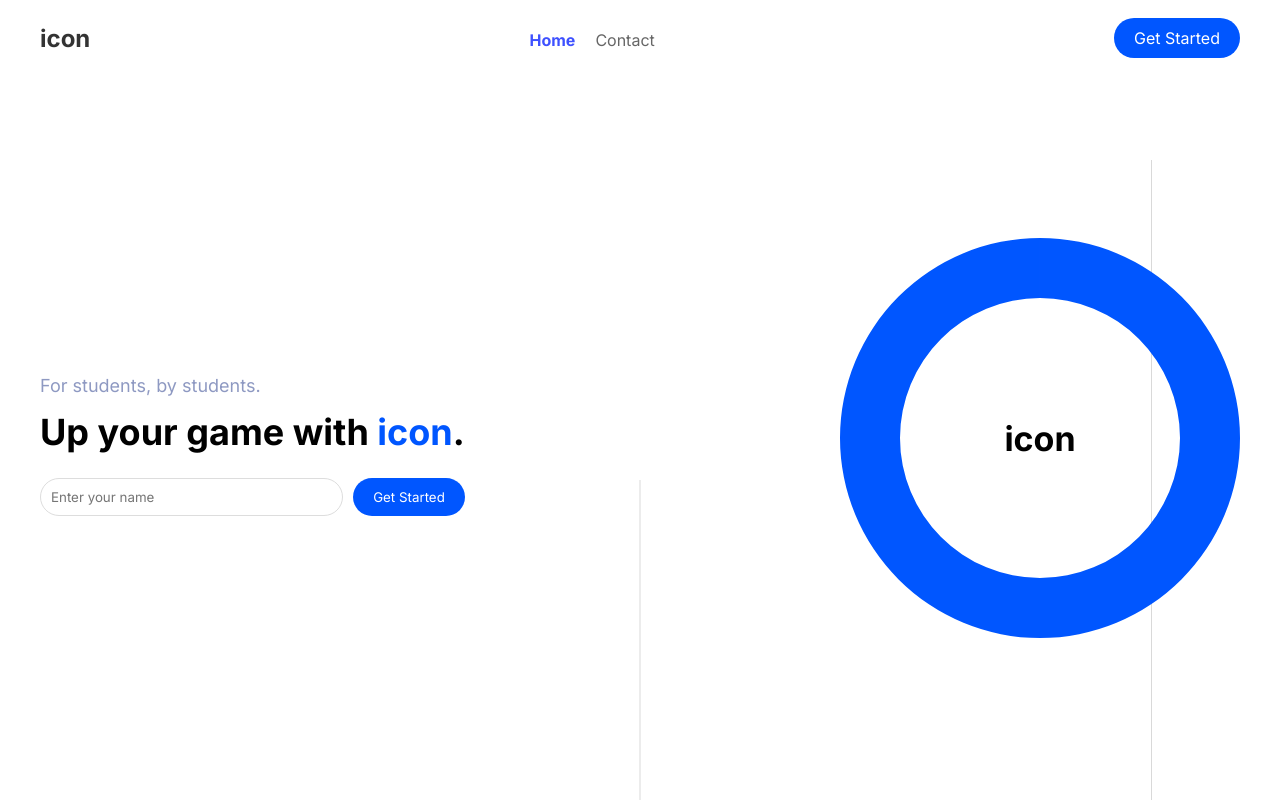
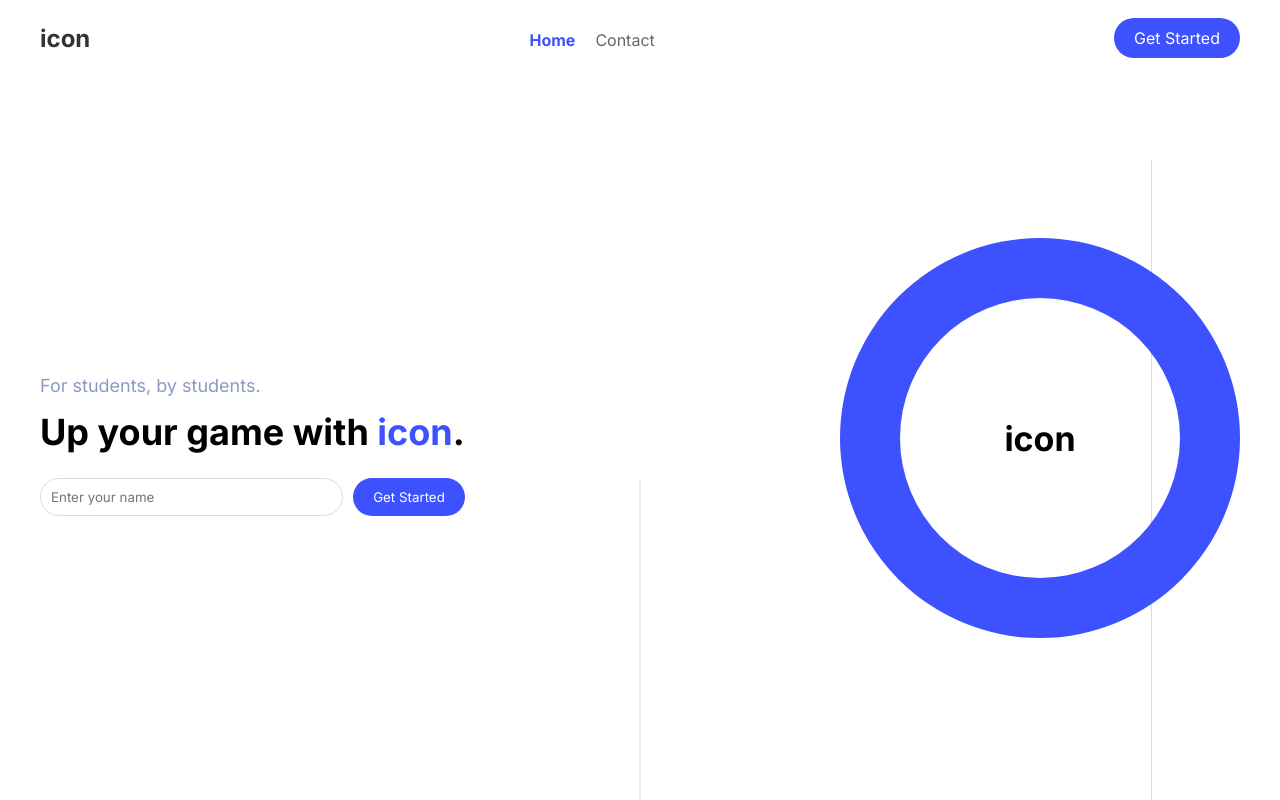
Before and after one commit to DuckingtonThe3rd/icon, a plain HTML site: page index.html in a window 1280 px wide. Shown: the top 800 px of the page. Drawn offline with nearby package versions, Linux system fonts and the light colour scheme.

Commit message:
Update colors

```diff
--- a/app.js
+++ b/app.js
@@ -3,7 +3,7 @@ document.addEventListener('DOMContentLoaded', function() {
     const data = {
         datasets: [{
             data: [70, 30],
-            backgroundColor: ['#0056ff', '#d9d9d9'],
+            backgroundColor: ['#3E51FF', '#d9d9d9'],
             borderWidth: 0
         }],
         labels: ['Filled', 'Remaining']
--- a/styles.css
+++ b/styles.css
@@ -88,7 +88,7 @@ nav ul li a:hover, nav ul li a.active {
 }
 
 .btn-get-started {
-    background-color: #0056ff;
+    background-color: #3E51FF;
     color: #fff;
     padding: 10px 20px;
     border-radius: 20px;
@@ -126,7 +126,7 @@ nav ul li a:hover, nav ul li a.active {
 }
 
 .left-side h1 span {
-    color: #0056ff;
+    color: #3E51FF;
 }
 
 form {
@@ -145,11 +145,11 @@ form input[type="text"] {
 }
 
 form input[type="text"]:focus {
-    border-color: #0056ff;
+    border-color: #3E51FF;
 }
 
 form button {
-    background-color: #0056ff;
+    background-color: #3E51FF;
     color: #fff;
     border: none;
     padding: 10px 20px;
```
